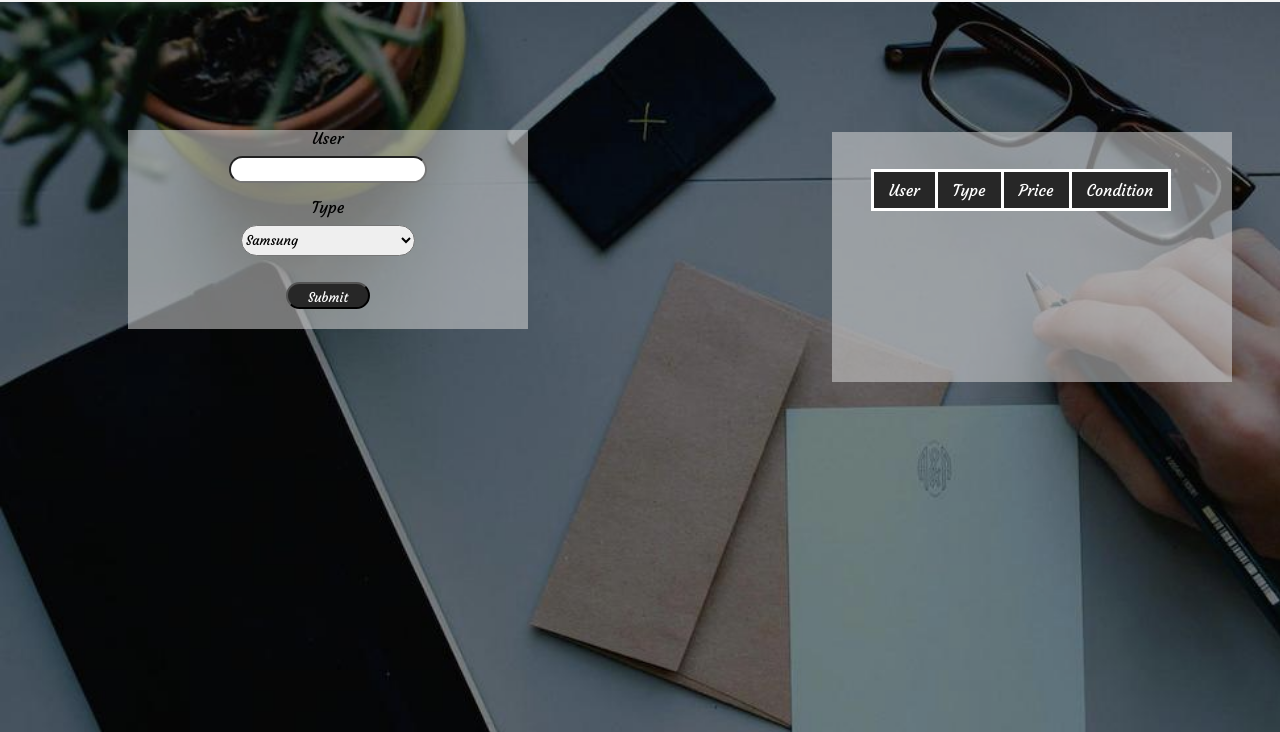
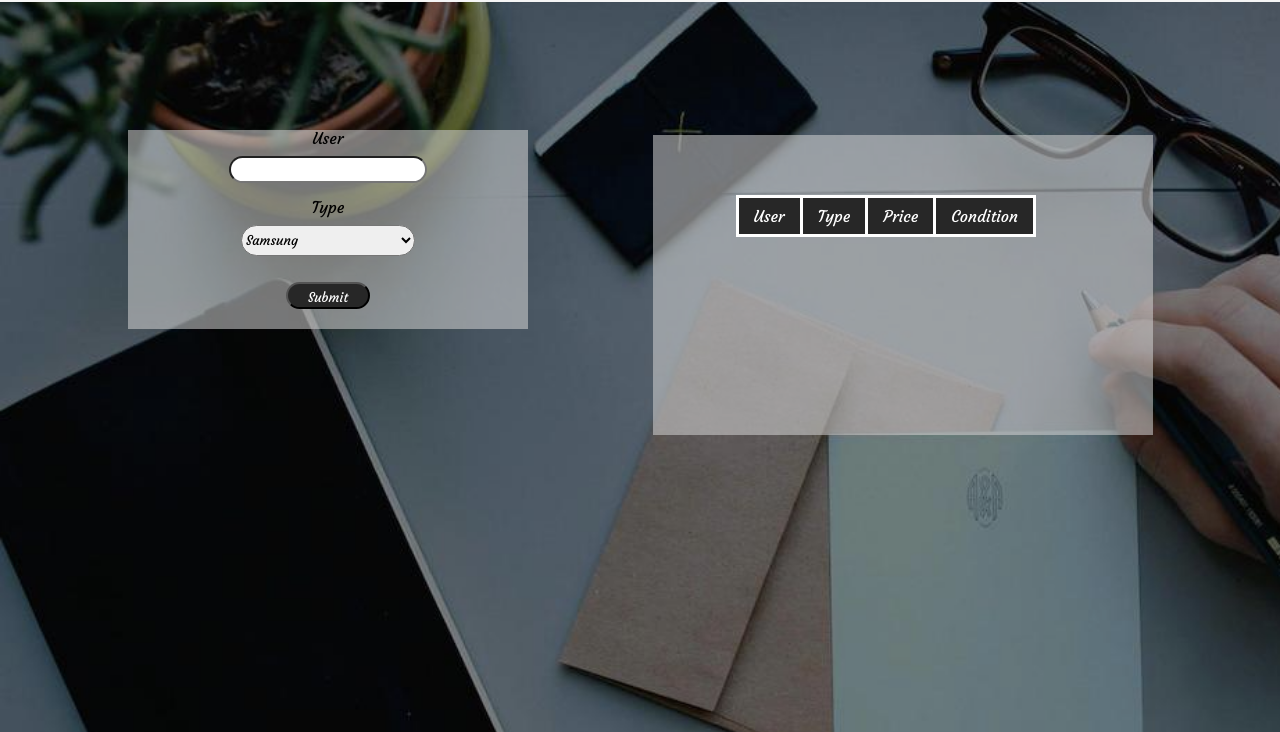
Before and after one commit to rymbaniali/Mobil-Store, a plain HTML site: page index.html in a window 1280 px wide. Shown: the part 68-800 px from the top of the page. Drawn offline with Linux system fonts and the light colour scheme.

Commit message:
modifed the table

```diff
--- a/style.css
+++ b/style.css
@@ -32,16 +32,18 @@ body{
 
 #parent  {
     background-color: RGBA(211, 211, 211, 0.548);
-    width: 400px;
-    padding-left: 39px;
-    margin-left: 65%;
-    height: 250px;
-    padding-top: 1px;
-    margin-top: -197px;
+    width: 500px;
+    padding-left: 83px;
+    margin-left: 51%;
+    height: 300px;
+    padding-top: 18px;
+    margin-top: -194px;
     margin-bottom: 30%;
+    margin-right: 20%;
+    padding-bottom: 10%;
+}
 
-   padding-bottom: 10%;
-}
+
 
 
 table{
```
